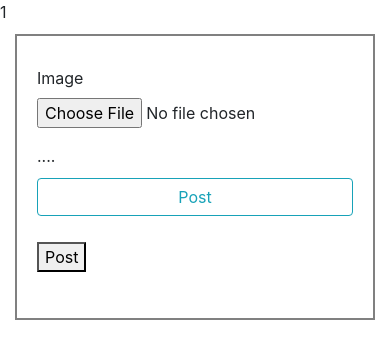
After one commit to alexafonsodossantos/contempladaaqui, a Django app: page /cropper/1 in a window 390 px wide. The commit adds this page. Shown: the top 359 px of the page. Run offline with Django 4.2, Linux system fonts and the light colour scheme; parts of the project's set-up code (start-up, migrations or seed data) failed here and were passed over; some libraries are stand-ins or nearby versions.

Commit message:
cropper 1/2

```diff
--- a/contemplada_aqui/urls.py
+++ b/contemplada_aqui/urls.py
@@ -28,6 +28,8 @@ urlpatterns = [
     path('cotas_json', CotaAPIView.as_view(), name='cotas_json'),
     path('parcelas_json', ParcelaAPIView.as_view(), name='parcelas_json'),
     path('dashboard', views.dashboard, name='dashboard'),
+    path('cropper/<int:pk>', views.cropper, name='cropper'),
+    path('cropper_save/<int:pk>', views.cropper_save, name='cropper_save'),
     path('dashboard/<int:cota_cod>', views.dashboard_detail, name='dashboard_detail'),
     path('remove/<int:codigo>', views.dashboard_remove_cota, name='dashboard_remove_cota'),
     path('update/<int:codigo>', views.dashboard_update_cota, name='dashboard_remove_cota'),
--- a/cotas/models.py
+++ b/cotas/models.py
@@ -21,3 +21,8 @@ class Parcelas(models.Model):
     cota_id = models.ForeignKey(Cota, related_name='parcelas', on_delete=models.CASCADE)
     qt_parcelas = models.IntegerField()
     valor_parcelas = models.DecimalField(decimal_places=2, max_digits=10)
+
+
+class Imagem(models.Model):
+    cota_cod = models.ForeignKey(Cota, on_delete=models.CASCADE)
+    img = models.ImageField("Arte", upload_to='cotas/static/images', null=True)
--- /dev/null
+++ b/cotas/templates/cropper.html
@@ -0,0 +1,113 @@
+<!DOCTYPE html>
+<html>
+<head>
+	<meta charset="utf-8">
+    <meta name="viewport" content="width=device-width, initial-scale=1, shrink-to-fit=no">
+
+    <link rel="stylesheet" href="https://maxcdn.bootstrapcdn.com/bootstrap/4.0.0/css/bootstrap.min.css">
+
+	<title>
+		My App
+	</title>
+    <link rel="stylesheet" href="https://maxcdn.bootstrapcdn.com/bootstrap/4.0.0/css/bootstrap.min.css">
+    <link rel="stylesheet" href="https://cdnjs.cloudflare.com/ajax/libs/cropperjs/1.5.11/cropper.css">
+    <script src="https://cdnjs.cloudflare.com/ajax/libs/cropperjs/1.5.11/cropper.js"></script>
+</head>
+<body>
+    {{pk}}
+	<main role="main" class="container" style="padding-top: 10px;">
+	  	<div class="row">
+		    <div class="col-md-6" style="height: 50%; margin: auto;">
+				<form method="POST" enctype="multipart/form-data" id="post-form" style="margin-bottom: 20px; border: 2px solid grey; padding: 30px 20px;" action="/cropper_save/{{pk}}">
+					<fieldset class="form-group">
+						<label for="id_image">Image</label><br>
+						<input type="file" id="id_image" name="image" accept="image/*"><br>
+					</fieldset>
+					<div class="form-group">
+
+<form method="POST" enctype="multipart/form-data" id="post-form" style="margin-bottom: 20px; border: 2px solid grey; padding: 30px 20px; " action="/cropper_save/{{pk}}">
+    ....
+    {% csrf_token %}
+    <div class="form-group">
+      <div id="image-box" class="image-container"></div>
+      <button class="btn btn-outline-info" id="crop-btn" style="width: 100%; margin-top: 10px; display: none;" type="button">Crop</button>
+      <button class="btn btn-outline-info" id="confirm-btn" style="width: 100%; margin-top: 10px;" type="submit">Post</button>
+    </div>
+</form>
+				    		<button id="confirm-btn" style="margin-top: 10px;" type="submit" >Post</button>
+				    	</div>
+				</form>
+
+<script>
+	// image-box is the id of the div element that will store our cropping image preview
+	const imagebox = document.getElementById('image-box')
+        // crop-btn is the id of button that will trigger the event of change original file with cropped file.
+	const crop_btn = document.getElementById('crop-btn')
+	// id_image is the id of the input tag where we will upload the image
+	const input = document.getElementById('id_image')
+
+	// When user uploads the image this event will get triggered
+	input.addEventListener('change', ()=>{
+	  // Getting image file object from the input variable
+	  const img_data = input.files[0]
+	  // createObjectURL() static method creates a DOMString containing a URL representing the object given in the parameter.
+	  // The new object URL represents the specified File object or Blob object.
+	  const url = URL.createObjectURL(img_data)
+
+	  // Creating a image tag inside imagebox which will hold the cropping view image(uploaded file) to it using the url created before.
+	  imagebox.innerHTML = `<img src="${url}" id="image" style="width:100%;">`
+
+	  // Storing that cropping view image in a variable
+	  const image = document.getElementById('image')
+
+	  // Displaying the image box
+	  document.getElementById('image-box').style.display = 'block'
+	  // Displaying the Crop buttton
+	  document.getElementById('crop-btn').style.display = 'block'
+	  // Hiding the Post button
+	  document.getElementById('confirm-btn').style.display = 'none'
+
+	  // Creating a croper object with the cropping view image
+	  // The new Cropper() method will do all the magic and diplay the cropping view and adding cropping functionality on the website
+	  // For more settings, check out their official documentation at https://github.com/fengyuanchen/cropperjs
+	  const cropper = new Cropper(image, {
+	  autoCropArea: 1,
+	  viewMode: 1,
+	  scalable: false,
+	  zoomable: false,
+	  movable: false,
+	  minCropBoxWidth: 200,
+	  minCropBoxHeight: 200,
+	  })
+
+	  // When crop button is clicked this event will get triggered
+	  crop_btn.addEventListener('click', ()=>{
+	    // This method coverts the selected cropped image on the cropper canvas into a blob object
+	    cropper.getCroppedCanvas().toBlob((blob)=>{
+
+	      // Gets the original image data
+	      let fileInputElement = document.getElementById('id_image');
+	      // Make a new cropped image file using that blob object, image_data.name will make the new file name same as original image
+	      let file = new File([blob], img_data.name,{type:"image/*", lastModified:new Date().getTime()});
+	      // Create a new container
+	      let container = new DataTransfer();
+	      // Add the cropped image file to the container
+	      container.items.add(file);
+	      // Replace the original image file with the new cropped image file
+	      fileInputElement.files = container.files;
+
+	      // Hide the cropper box
+	      document.getElementById('image-box').style.display = 'none'
+	      // Hide the crop button
+	      document.getElementById('crop-btn').style.display = 'none'
+	      // Display the Post button
+	      document.getElementById('confirm-btn').style.display = 'block'
+
+	      });
+	    });
+	});
+</script>
+			</div>
+		</div>
+	</main>
+</body>
--- a/cotas/templates/dashboard.html
+++ b/cotas/templates/dashboard.html
@@ -34,7 +34,7 @@
         <td>{{cota.codigo}}</td>
         <td><a href="dashboard/{{cota.codigo}}"><button type="button" class="btn btn-success">Editar</button></a></td>
         <td><a href="remove/{{cota.codigo}}"><button type="button" class="btn btn-danger">Excluir</button></a></td>
-        <td><a href="image/{{cota.id}}"><button type="button" class="btn btn-dark">Gerar template</button></a></td>
+        <td><a href="cropper/{{cota.id}}"><button type="button" class="btn btn-dark">Gerar template</button></a></td>
 
     </tr>
 
--- a/cotas/views.py
+++ b/cotas/views.py
@@ -1,5 +1,5 @@
 from django.shortcuts import render
-from .models import Cota, Parcelas
+from .models import Cota, Parcelas, Imagem
 import locale
 import re
 import requests
@@ -117,7 +117,21 @@ def index(request):
     }
     return HttpResponse(template.render(context, request))
 
+def cropper(request, pk):
+    template = loader.get_template('cropper.html')
+    context = {'pk':pk}
+    return HttpResponse(template.render(context, request))
 
+def cropper_save(request, pk):
+    context = {'pk':pk}
+    image = request.FILES['image']
+    template = loader.get_template('cropper.html')
+    cota = Cota.objects.get(pk=pk)
+
+    img = Imagem.objects.create(img = image, cota_cod = cota)
+    img.save()
+
+    return HttpResponse(template.render(context, request))
 
 def dashboard(request):
     if request.user.is_authenticated:
```
Also changed, not shown: cotas/migrations/0002_imagem.py (added), cotas/migrations/0003_alter_imagem_id.py (added), 1 other file.
